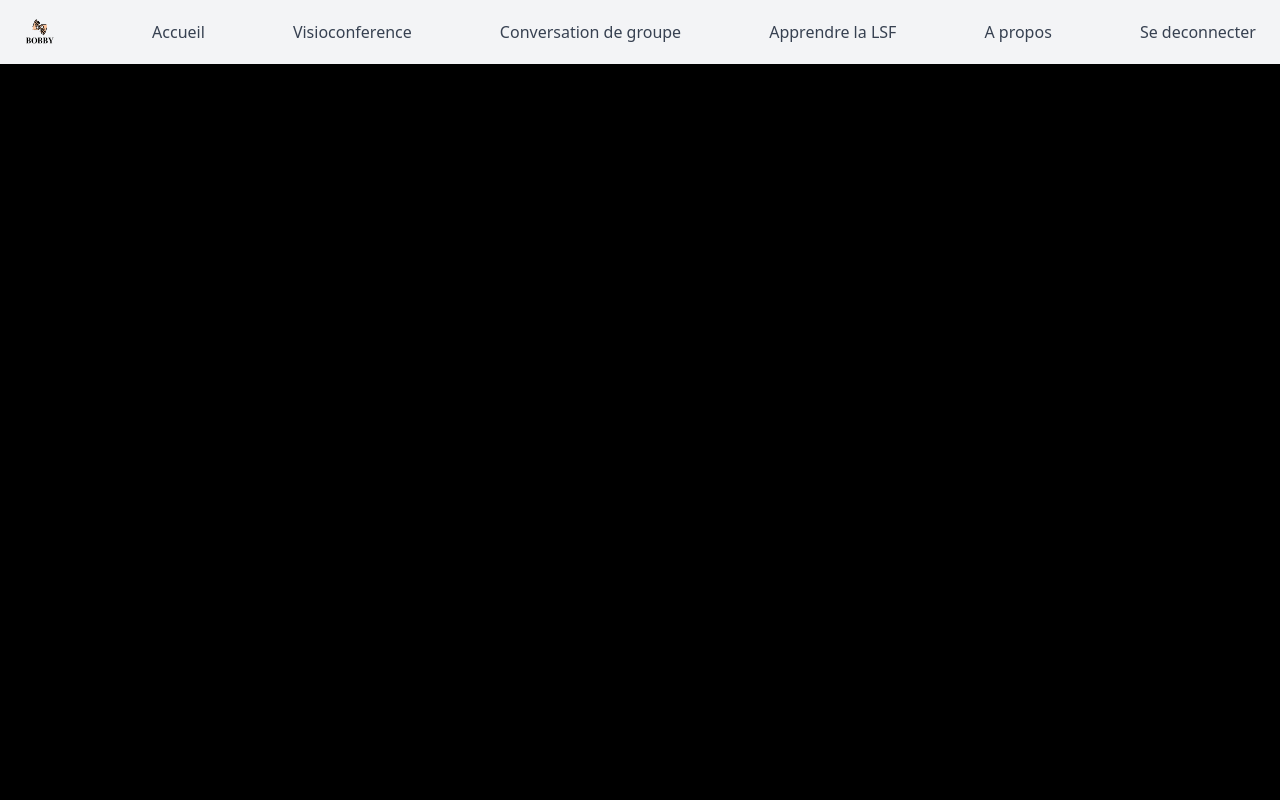
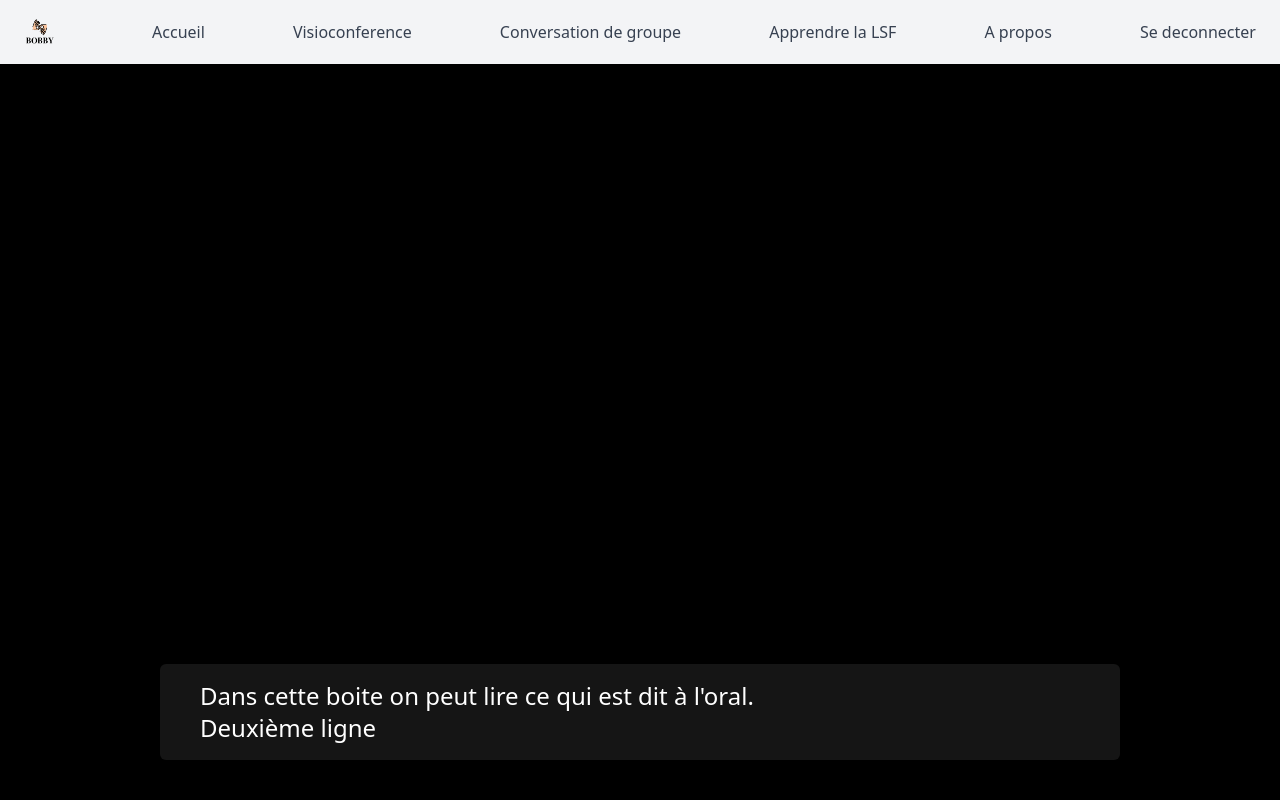
Before and after one commit to SMART-4IF/WebApp, a Django app: page /local_chat in a window 1280 px wide. Run offline with Django 3.2, Linux system fonts and the light colour scheme; a user stored in the database is signed in; some libraries are stand-ins or nearby versions.

Commit message:
text box

```diff
--- a/streamApp/templates/localChat/main.html
+++ b/streamApp/templates/localChat/main.html
@@ -12,6 +12,10 @@
             <div><video id="video" class="w-full h-full absolute top-0" style="transform: scale(-1, 1); -webkit-transform: scale(-1, 1);" autoplay playsinline></video></div>
         </div>
     </div>
+    <div style="background-color: rgba(30,30,30, 0.7)" class="absolute w-3/4 z-10 bottom-10 text-white px-10 py-4 text-2xl left-0 right-0 mx-auto rounded-md">
+        Dans cette boite on peut lire ce qui est dit à l'oral. <br>
+        Deuxième ligne
+    </div>
     {% csrf_token %}
 <script type="text/javascript" src="{% static 'js/client.js' %}"></script>
 
```
